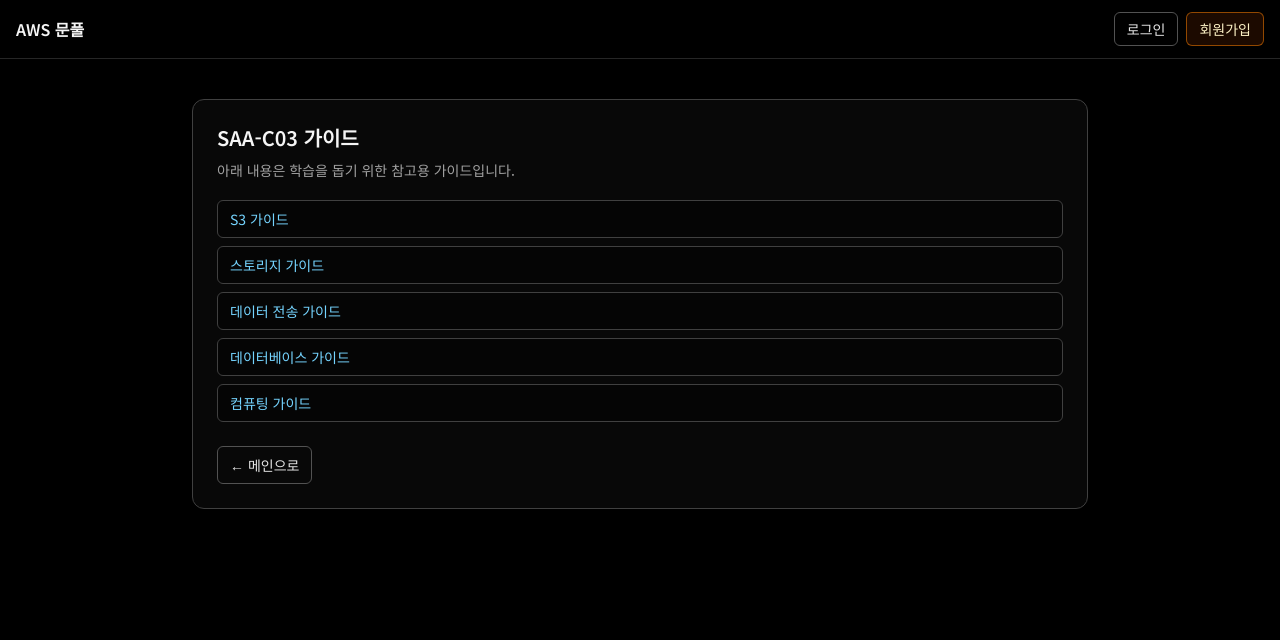
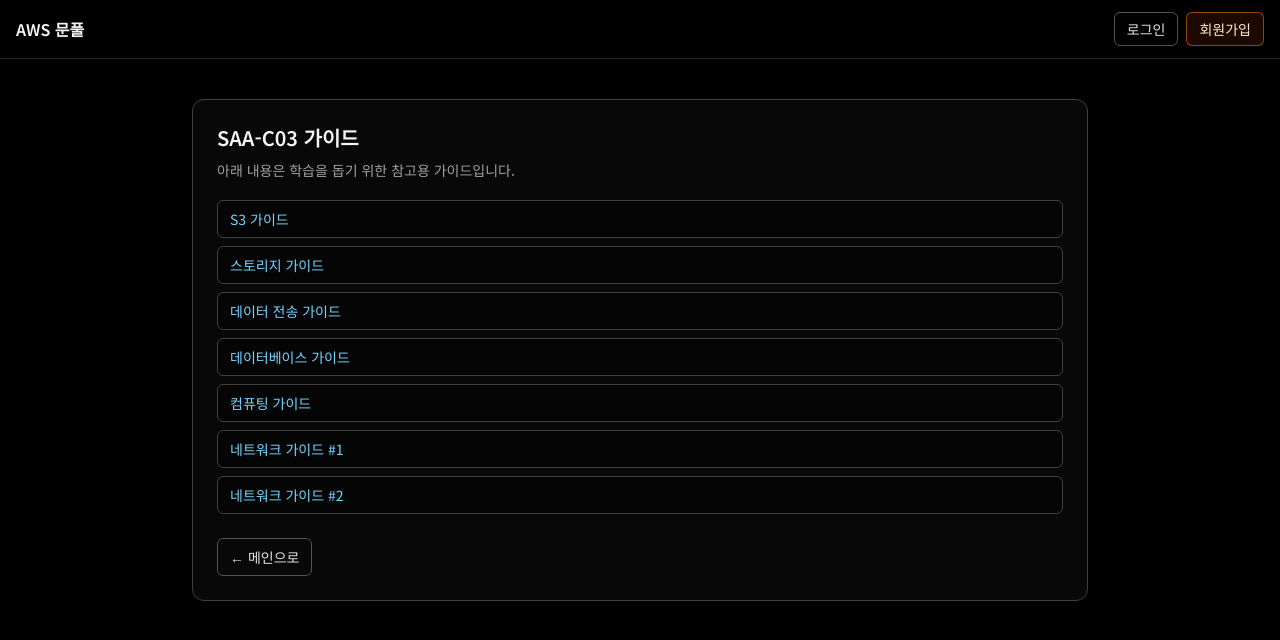
Before and after one commit to HaeSung99/AWS-QUIZ-FE, a Next.js app: page /guide/saa-c03 in a window 1280 px wide. Shown: the top 640 px of the page. Built offline with nearby package versions, Linux system fonts and the light colour scheme; no server answers.

Commit message:
add: SAA-C03 네트워크 가이드 추가

```diff
--- a/app/guide/saa-c03/page.tsx
+++ b/app/guide/saa-c03/page.tsx
@@ -21,6 +21,16 @@
     id: "saa-compute",
     label: "컴퓨팅 가이드",
     href: "https://velog.io/@haesung/AWS-SAA-C03-컴퓨팅",
+  },
+  {
+    id: "saa-network",
+    label: "네트워크 가이드 #1 ",
+    href: "https://velog.io/@haesung/AWS-SAA-C03-네트워크",
+  },
+  {
+    id: "saa-network-2",
+    label: "네트워크 가이드 #2",
+    href: "https://velog.io/@haesung/AWS-SAA-C03-네트워크-2",
   },
 ];
 
```
